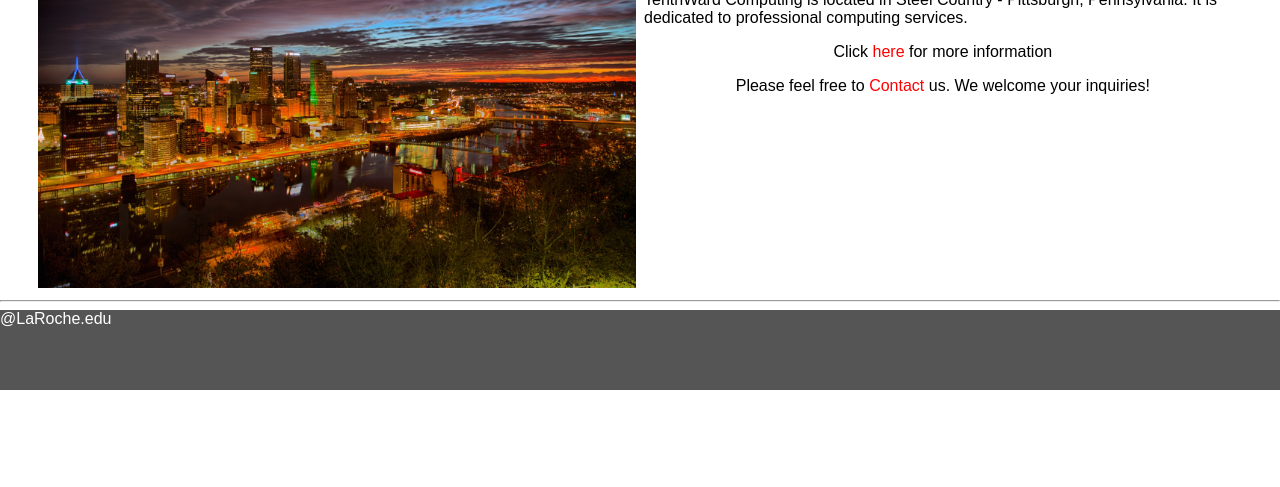
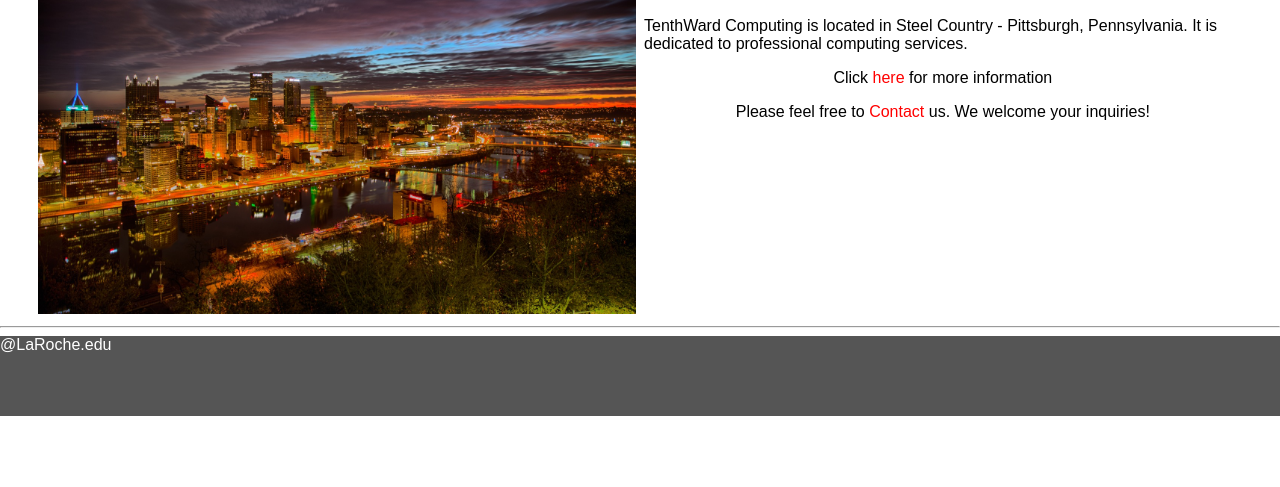
Before and after one commit to Miked0331/tenthward, a plain HTML site: page index.html in a window 1280 px wide. Shown: the part 313-800 px from the top of the page. Drawn offline with Linux system fonts and the light colour scheme.

Commit message:
index margin top

```diff
--- a/index.html
+++ b/index.html
@@ -8,6 +8,13 @@
   <link rel="stylesheet" type="text/css" href="style.css">
   <link rel="stylesheet" href="https://cdnjs.cloudflare.com/ajax/libs/font-awesome/4.7.0/css/font-awesome.min.css">
   <title>Document</title>
+
+
+<style>
+.grid {
+margin-top: 2%;
+}
+</style>
 
 </head>
 <div class="landing">
```
